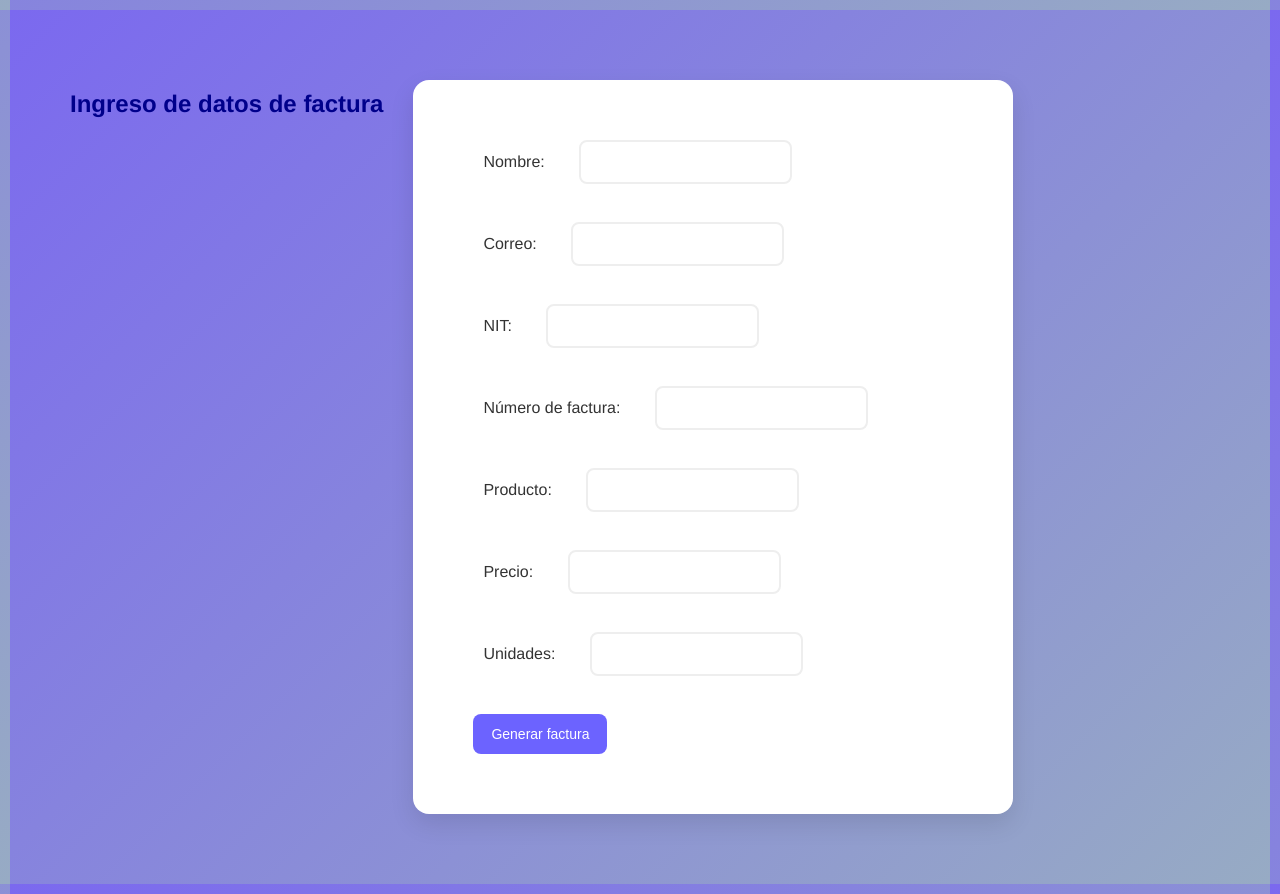
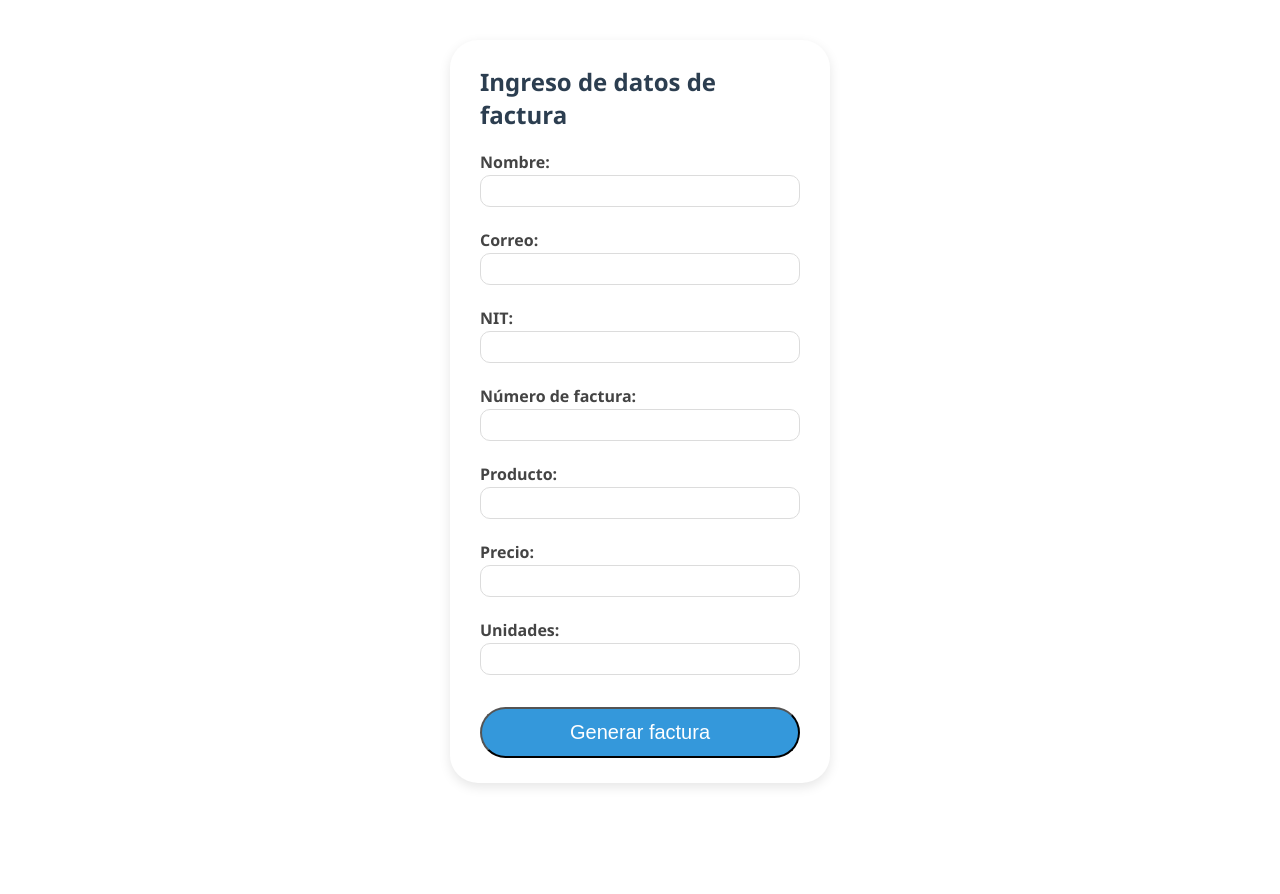
Before and after one commit to jmtg-GH/bootcamp-ia, a Flask app: page / in a window 1280 px wide. After the commit the page ends 787 px from the top, so only its background shows below. Run offline with Flask 3, Linux system fonts and the light colour scheme.

Commit message:
se trabajaron en clase 5 S2 los estilos de la factura

```diff
--- /dev/null
+++ b/semana_02/tareas/Facturaciones/static/facturas.css
@@ -0,0 +1,71 @@
+* {
+    margin: 0;
+    padding: 0;
+    box-sizing: border-box;
+    align-content: center;
+}
+body {
+    font-family: 'Segoe UI', Tahoma, Geneva, Verdana, sans-serif;
+    padding: 40px;
+    color: #333;
+    display: flex;
+    flex-direction: column;
+    align-items: center;
+}
+h2 {
+    margin-bottom: 20px;
+    font-size: 24px;
+    color: #2C3E50;
+}
+.container {
+    background-color: #ffffff;
+    width: 380px;
+    margin-bottom: 20px;
+    transition: transform 0.3s ease;
+    padding: 25px 30px;
+    border-radius: 28px;
+    box-shadow: 0 4px 12px rgba(0, 0, 0, 0.1);
+    display: flex;
+    flex-direction: column;
+}
+.container:hover {
+    transform: translateY(-3px);
+    box-shadow: 0 6px 16px rgba(0, 0, 0, 0.15);
+}
+label {
+    font-weight: 600;
+    display: block;
+    margin-bottom: 2px;
+    color: #444;
+}
+input {
+    width: 100%;
+    padding: 7px 12px;
+    border: 1px solid #dcdcdc;
+    border-radius: 10px;
+    font-size: 14px;
+    transition: border-color 0.3s, box-shadow 0.3s;
+}
+input:focus {
+    border-color: #3498db;
+    box-shadow: 0 0 6px rgba(52, 152, 219, 0.4);
+    outline: none;
+    transform: scale(1.01);
+}
+button {
+    background: #3498db;
+    color: #fff;
+    padding: 12px;
+    border-radius: 28px;
+    font-size: 20px;
+    font-weight: 500;
+    margin-top: 10px;
+    width: 100%;
+    cursor: pointer;
+    transition: all 0.3s ease;
+}
+button:hover {
+    background: #1481ca;
+    box-shadow: 0 4px 10px rgba(0, 0, 0, 0.2);
+    transform: translate3d(40px 80px 100px);
+}
--- a/semana_02/tareas/Facturaciones/static/styles.css
+++ /dev/null
@@ -1,106 +0,0 @@
-* {
-    margin: 10px;
-    padding: 10px;
-    box-sizing: border-box;
-}
-body {
-    font-family: 'Franklin Gothic Medium', 'Arial Narrow', Arial, sans-serif;
-    background: linear-gradient(135deg, #7b69ef, #97abc4);
-    display: flex;
-    align-items: flex-start;
-    padding: 40px 20px;
-    color: #333;
-}
-h2 {
-    color: darkblue;
-    text-align: center;
-    margin-bottom: 20px;
-}
-.container {
-    background: #fff;
-    width: 100%;
-    max-width: 600px;
-    padding: 30px;
-    border-radius: 16px;
-    box-shadow: 0px 10px 25px rgba(0, 0, 0, 0.1);
-    animation: fadeIn 0.6s ease-in-out;
-    align-content: center;
-}
-@keyframes fadeIn {
-    from { opacity: 0; transform: translateY(-15px);}
-    to { opacity: 1; transform: translateY(0);}
-}
-input[type="text"] {
-    flex: 1;
-    padding: 12px 14px;
-    border: 2px solid #eee;
-    border-radius: 8px;
-    font-size: 14px;
-    transition: all 0.3s ease;
-}
-input[type="text"]:focus {
-    border-color: #6c63ff;
-    box-shadow: 0 0 8px rgba(108, 99, 255, 0.4);
-    outline: none;
-}
-input[type="number"] {
-    flex: 1;
-    padding: 12px 14px;
-    border: 2px solid #eee;
-    border-radius: 8px;
-    font-size: 14px;
-    transition: all 0.3s ease;
-}
-input[type="number"]:focus {
-    border-color: #6c63ff;
-    box-shadow: 0 0 8px rgba(108, 99, 255, 0.4);
-    outline: none;
-}
-input[type="email"] {
-    flex: 1;
-    padding: 12px 14px;
-    border: 2px solid #eee;
-    border-radius: 8px;
-    font-size: 14px;
-    transition: all 0.3s ease;
-}
-input[type="email"]:focus {
-    border-color: #6c63ff;
-    box-shadow: 0 0 8px rgba(108, 99, 255, 0.4);
-    outline: none;
-}
-button {
-    background: #6c63ff;
-    color: #fff;
-    border: none;
-    padding: 12px 18px;
-    border-radius: 8px;
-    font-size: 14px;
-    font-weight: 500;
-    cursor: pointer;
-    transition: all 0.3s ease;
-}
-button:hover {
-    background: #130d6a;
-    transform: translateX(6px);
-    box-shadow: 4px 6px 12px rgba(108, 99, 255, 0.4);
-}
-
-ul {
-    list-style: none;
-    padding: 0;
-    margin: 0;
-}
-li {
-    background: #f9f9ff;
-    margin-bottom: 10px;
-    padding: 12px 16px;
-    border-radius: 8px;
-    font-size: 15px;
-    box-shadow: 0 3px 8px rgba(0, 0, 0, 0.05);
-    transition: transform 0.2s ease, background 0.3s ease;
-}
-li:hover {
-    background: #ececff;
-    transform: translateX(6px);
-}
--- a/semana_02/tareas/Facturaciones/templates/index.html
+++ b/semana_02/tareas/Facturaciones/templates/index.html
@@ -4,11 +4,11 @@
     <meta charset="UTF-8">
     <meta name="viewport" content="width=device-width, initial-scale=1.0">
     <title>FACTURA</title>
-    <link rel="stylesheet" href="../static/styles.css">
+    <link rel="stylesheet" href="../static/facturas.css">
 </head>
 <body>
-    <h2>Ingreso de datos de factura</h2>
     <div class="container">
+        <h2>Ingreso de datos de factura</h2>
        <form method="POST"><!-- comentario -->
             <label for="name">Nombre: </label>
             <input type="text" name="nombre" id="name" required><br><br>
@@ -26,6 +26,8 @@
             <input type="number" name="unidades" id="cantidad" required><br><br>
             <button type="submit">Generar factura</button>
        </form>
+    </div>
+    <div class="factura_hecha">
        {% if datos %}
             {% if datos.error %}
                 <p style="color: crimson;">{{ datos.error }}</p>
--- a/semana_02/tareas/sumas/static/styles.css
+++ b/semana_02/tareas/sumas/static/styles.css
@@ -2,10 +2,11 @@
     margin: 0;
     padding: 0;
     box-sizing: border-box;
+    justify-content: center;
+    align-items: center;
 }
 body {
     font-family: 'Franklin Gothic Medium', 'Arial Narrow', Arial, sans-serif;
-    background: linear-gradient(135deg, #7b69ef, #97abc4);
     display: flex;
     align-items: flex-start;
     padding: 40px 20px;
@@ -16,7 +17,7 @@ h2 {
     text-align: center;
     margin-bottom: 20px;
 }
-form {
+div {
     background: #fff;
     width: 100%;
     max-width: 600px;
--- a/semana_02/tareas/sumas/templates/suma.html
+++ b/semana_02/tareas/sumas/templates/suma.html
@@ -6,6 +6,7 @@
     <link rel="stylesheet" href="../static/styles.css">
 </head>
 <body>
+    <div>
         <h2>Suma de dos números</h2>
         <form method="POST">
             <label for="num1">Número 1:</label>
@@ -19,5 +20,6 @@
         {% if resultado is not none %}
             <h3>Resultado: {{ resultado }}</h3>
         {% endif %}
+    </div>
 </body>
 </html>
```
Lines whose indentation alone changed are shown as unchanged.
